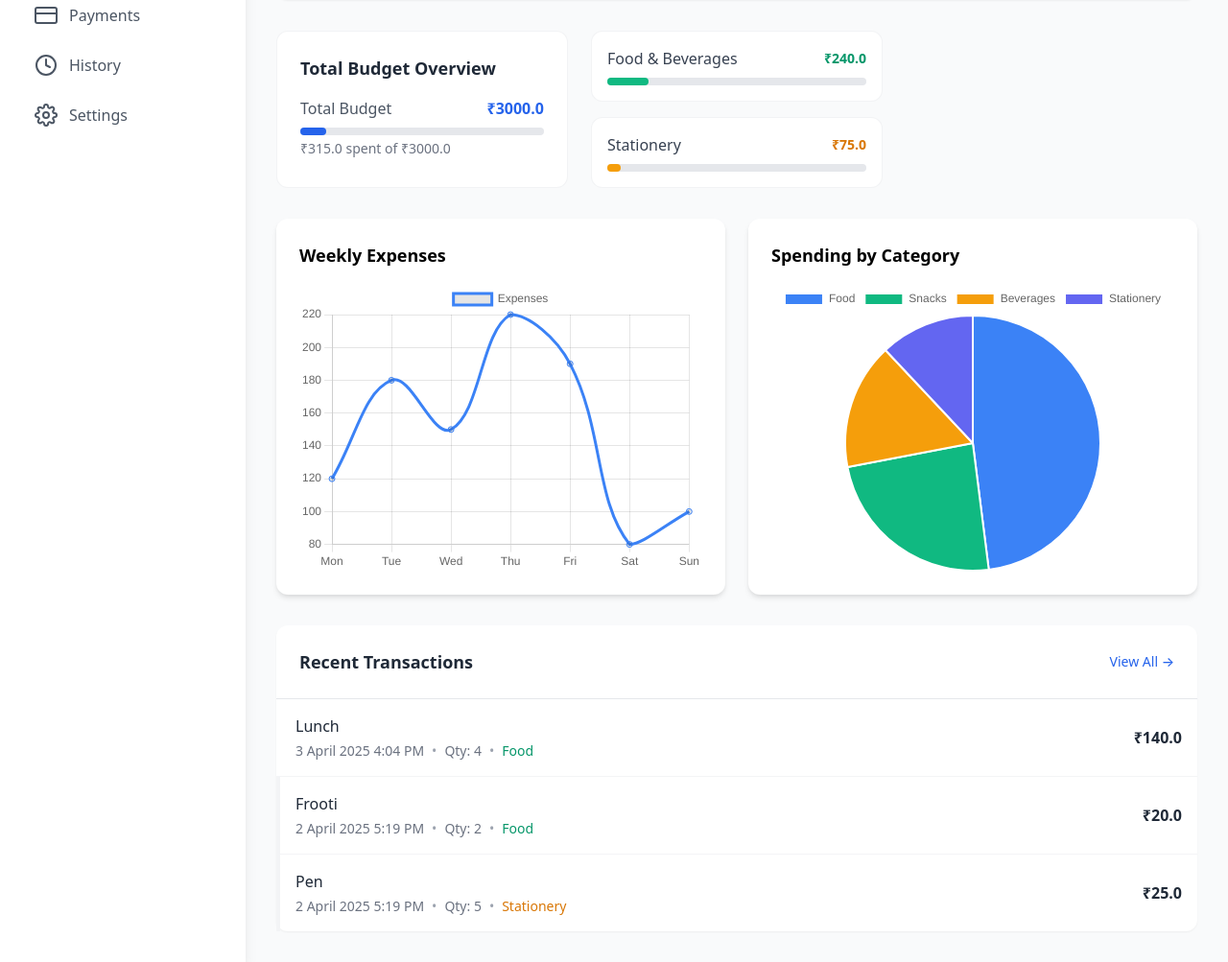
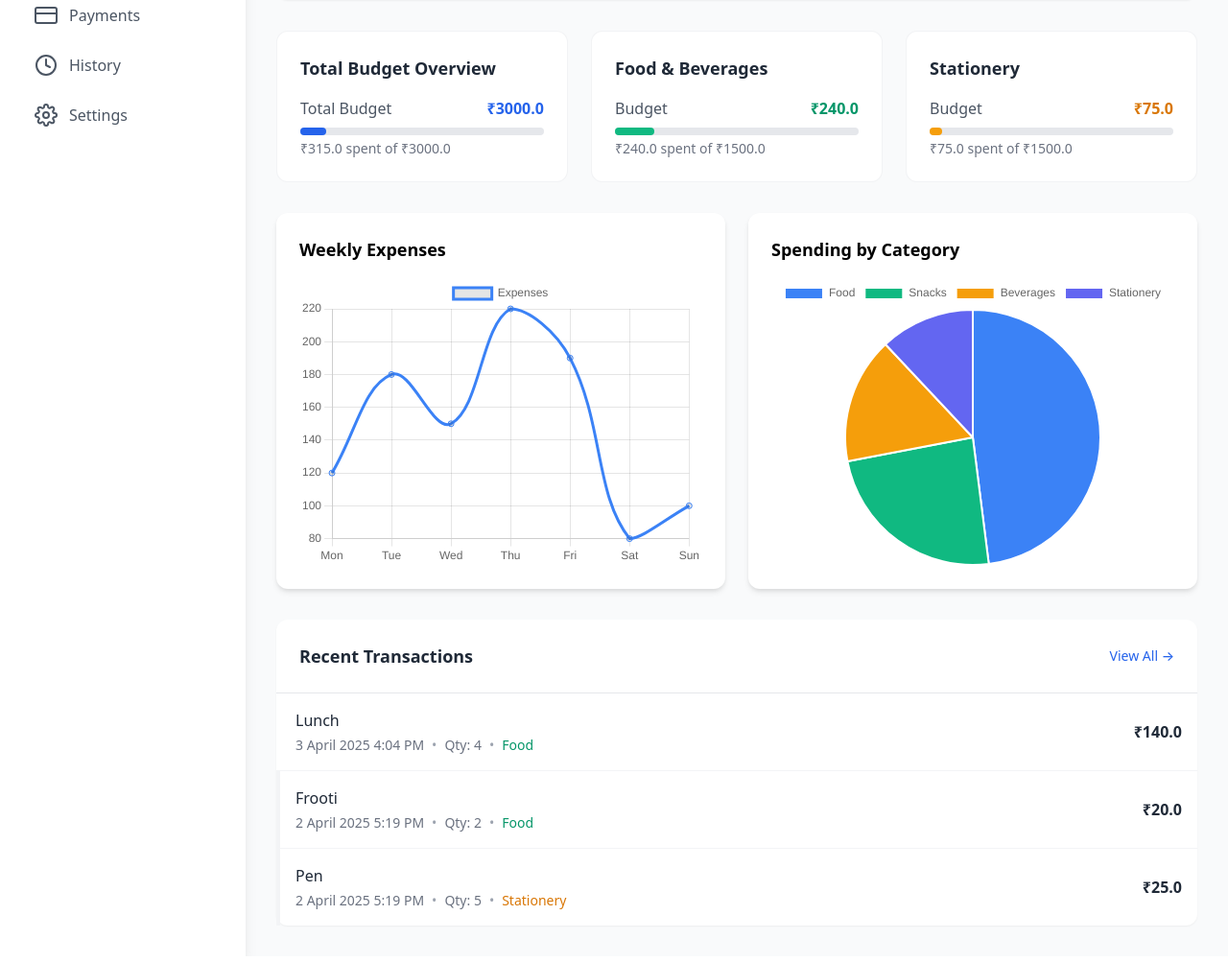
Before and after one commit to twwoface/PROJECT, a Flask app: page /dashboard in a window 1280 px wide. Shown: the part 140-1143 px from the top of the page at 96% size. Run offline with Flask 3, Linux system fonts and the light colour scheme; a user stored in the database is signed in; data comes from the database, SQL or seed files in the repository; both versions use the stored data as it was after the commit; some libraries are stand-ins or nearby versions.

Commit message:
optimized dashboard

```diff
--- a/templates/dashboard.html
+++ b/templates/dashboard.html
@@ -108,7 +108,7 @@
             <!-- Summary Cards -->
             <div class="grid grid-cols-1 md:grid-cols-2 lg:grid-cols-3 gap-6 mb-8">
                 <!-- Unified Budget Card -->
-                <div class="expense-card bg-white p-6 rounded-xl col-span-1 md:col-span-2 lg:col-span-1">
+                <div class="expense-card bg-white p-6 rounded-xl">
                     <h3 class="text-lg font-semibold text-gray-800 mb-4">Total Budget Overview</h3>
                     <div class="space-y-4">
                         <div>
@@ -124,27 +124,36 @@
                     </div>
                 </div>
 
-                <!-- Category Spending Cards -->
-                <div class="grid grid-cols-1 gap-4">
-                    <!-- Food Budget -->
-                    <div class="expense-card bg-white p-4 rounded-xl">
-                        <div class="flex justify-between items-center mb-2">
-                            <h3 class="font-medium text-gray-700">Food & Beverages</h3>
-                            <span class="text-sm font-semibold text-green-600">₹{{ total_food }}</span>
+                <!-- Food Budget Card -->
+                <div class="expense-card bg-white p-6 rounded-xl">
+                    <h3 class="text-lg font-semibold text-gray-800 mb-4">Food & Beverages</h3>
+                    <div class="space-y-4">
+                        <div>
+                            <div class="flex justify-between mb-2">
+                                <span class="text-gray-600">Budget</span>
+                                <span class="text-green-600 font-semibold">₹{{ total_food }}</span>
                             </div>
                             <div class="w-full bg-gray-200 rounded-full h-2">
                                 <div class="bg-green-500 h-2 rounded-full" style="width: {{ (total_food / food_budget) * 100 }}%;"></div>
                             </div>
+                            <p class="text-sm text-gray-500 mt-1">₹{{ total_food }} spent of ₹{{ food_budget }}</p>
+                        </div>
+                    </div>
                 </div>
 
-                    <!-- Stationery Budget -->
-                    <div class="expense-card bg-white p-4 rounded-xl">
-                        <div class="flex justify-between items-center mb-2">
-                            <h3 class="font-medium text-gray-700">Stationery</h3>
-                            <span class="text-sm font-semibold text-yellow-600">₹{{ total_stationery }}</span>
+                <!-- Stationery Budget Card -->
+                <div class="expense-card bg-white p-6 rounded-xl">
+                    <h3 class="text-lg font-semibold text-gray-800 mb-4">Stationery</h3>
+                    <div class="space-y-4">
+                        <div>
+                            <div class="flex justify-between mb-2">
+                                <span class="text-gray-600">Budget</span>
+                                <span class="text-yellow-600 font-semibold">₹{{ total_stationery }}</span>
                             </div>
                             <div class="w-full bg-gray-200 rounded-full h-2">
                                 <div class="bg-yellow-500 h-2 rounded-full" style="width: {{ (total_stationery / stationery_budget) * 100 }}%;"></div>
+                            </div>
+                            <p class="text-sm text-gray-500 mt-1">₹{{ total_stationery }} spent of ₹{{ stationery_budget }}</p>
                         </div>
                     </div>
                 </div>
```
Also changed, not shown: templates/home.js (deleted, +0 -19 lines), users.db. Lines whose indentation alone changed are shown as unchanged.
